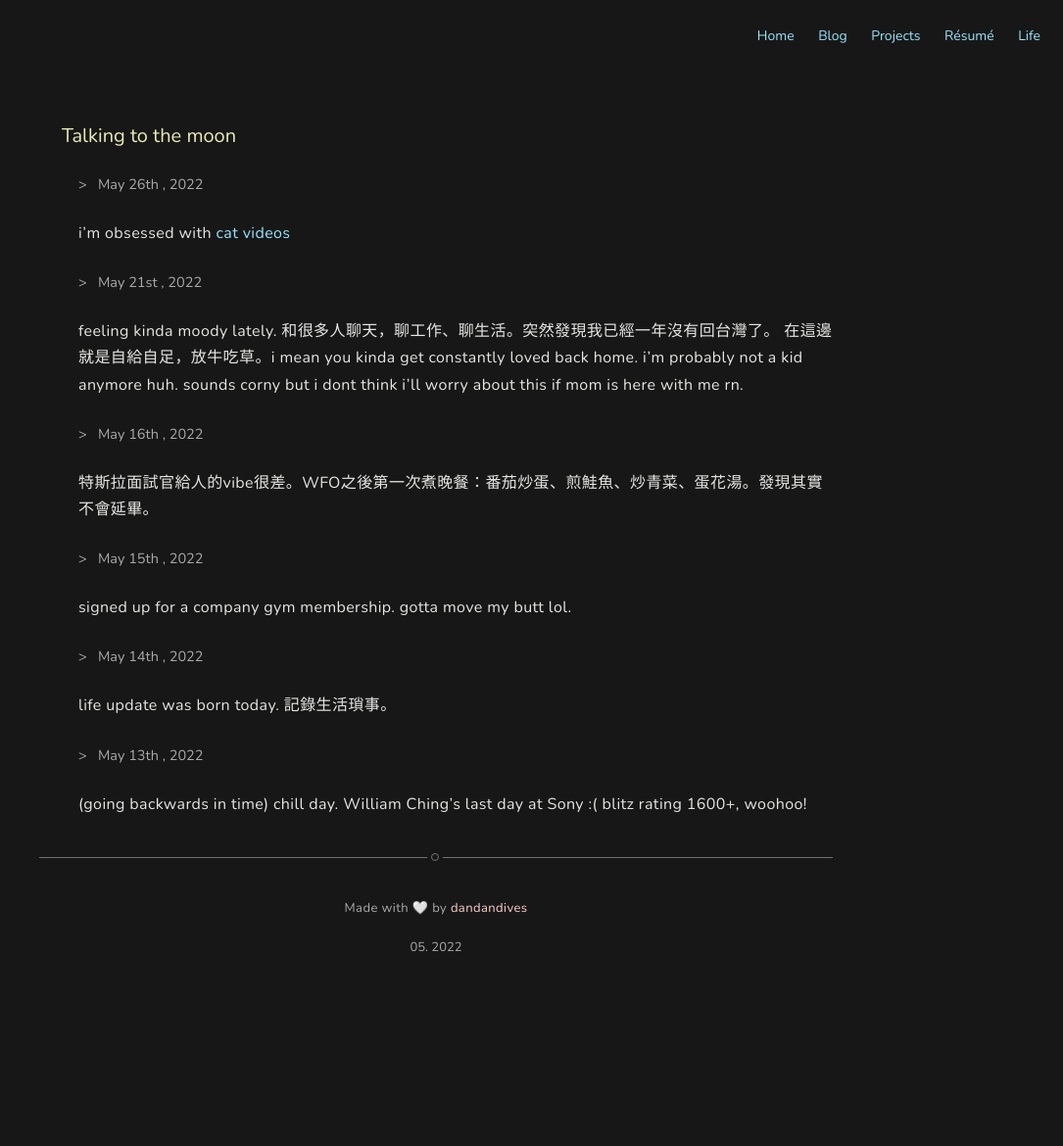
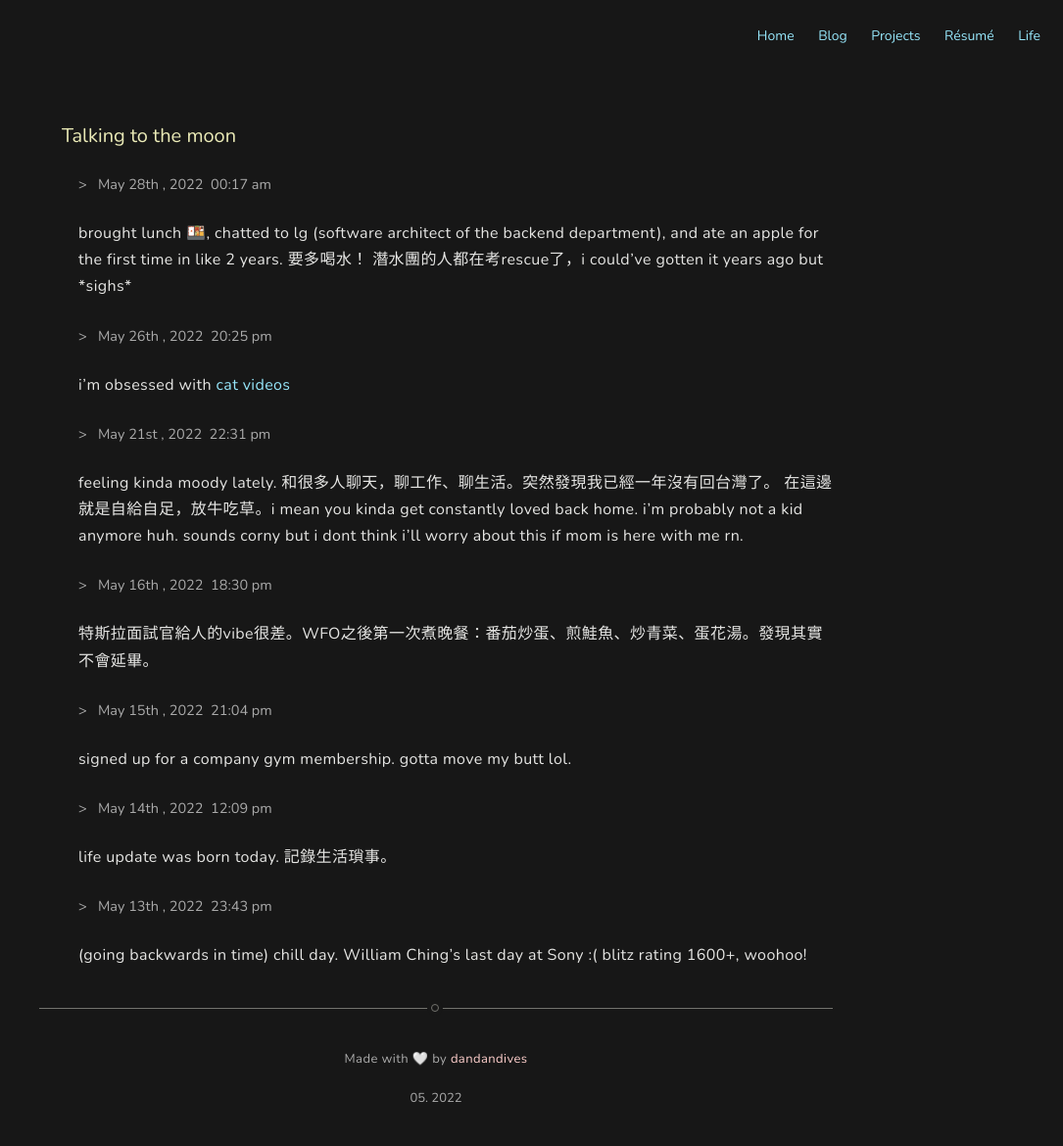
Before and after one commit to danielchen-pyc/danielchen-pyc.github.io, a Jekyll site: the page built from life.html, in a window 1280 px wide. Shown: the whole page at 98% size, without its empty margins (195-1280 px from the left). Built offline with Jekyll 4.4.1, drawn with Linux system fonts in a browser that asks for light colours; emoji names are drawn with the system emoji font; some web fonts are replaced; before the commit the page ends 1016 px from its top, so only the background shows below that.

Commit message:
Added time to life updates + daily update

```diff
--- a/_data/life.yml
+++ b/_data/life.yml
@@ -1,26 +1,32 @@
-- date: 2022/05/26
+- date: 2022/05/28 12:17am
+  content: |
+    brought lunch :bento:, chatted to lg (software architect of the backend department),
+    and ate an apple for the first time in like 2 years. 要多喝水！
+    潛水團的人都在考rescue了，i could've gotten it years ago but \*sighs\*
+
+- date: 2022/05/26 8:25pm
   content: |
     i'm obsessed with [cat videos](https://www.youtube.com/watch?v=B_UD0lBjXEw)
 
-- date: 2022/05/21
+- date: 2022/05/21 10:31pm
   content: |
     feeling kinda moody lately. 和很多人聊天，聊工作、聊生活。突然發現我已經一年沒有回台灣了。
     在這邊就是自給自足，放牛吃草。i mean you kinda get constantly loved back home.
     i'm probably not a kid anymore huh. sounds corny but i dont think i'll worry about this
     if mom is here with me rn.
 
-- date: 2022/05/16
+- date: 2022/05/16 6:30pm
   content: 特斯拉面試官給人的vibe很差。WFO之後第一次煮晚餐：番茄炒蛋、煎鮭魚、炒青菜、蛋花湯。發現其實不會延畢。
 
-- date: 2022/05/15
+- date: 2022/05/15 9:04pm
   content: |
     signed up for a company gym membership. gotta move my butt lol.
 
-- date: 2022/05/14
+- date: 2022/05/14 12:09pm
   content: |
     life update was born today. 記錄生活瑣事。
 
-- date: 2022/05/13
+- date: 2022/05/13 11:43pm
   content: |
     (going backwards in time) chill day. William Ching's last day at Sony :(
     blitz rating 1600+, woohoo!
--- a/life.html
+++ b/life.html
@@ -9,8 +9,8 @@ title: Life
     {% for note in site.data.life %}
         <li>
             <div class="item {% if note.star %}star{% endif %}">
-                <a href="#{{ note.date | date:"%Y-%m-%d" }}">
-                    <aside id="{{ note.date | date:"%Y-%m-%d" }}"><time datetime="{{ note.date | date:"%Y/%m/%d" }}">
+                <a href="#{{ note.date | date:"%Y-%m-%d-%H%M" }}">
+                    <aside id="{{ note.date | date:"%Y-%m-%d-%H%M" }}"><time datetime="{{ note.date | date:"%Y/%m/%d %H:%M%P" }}">
                         >&nbsp;&nbsp; {% assign d = note.date | date: "%d" | plus:'0' %}
                         {{ note.date | date: "%B" }}
                         {% case d %}
@@ -19,7 +19,8 @@ title: Life
                             {% when 3 or 23 %}{{ d }}rd
                             {% else %}{{ d }}th
                             {% endcase %},
-                        {{ note.date | date: "%Y" }}</time></aside>
+                        {{ note.date | date: "%Y" }}&nbsp;
+                        {{ note.date | date: "%H:%M %P" }}</time></aside>
                 </a>
                 <p>{{ note.content | markdownify }}</p>
             </div>
```
